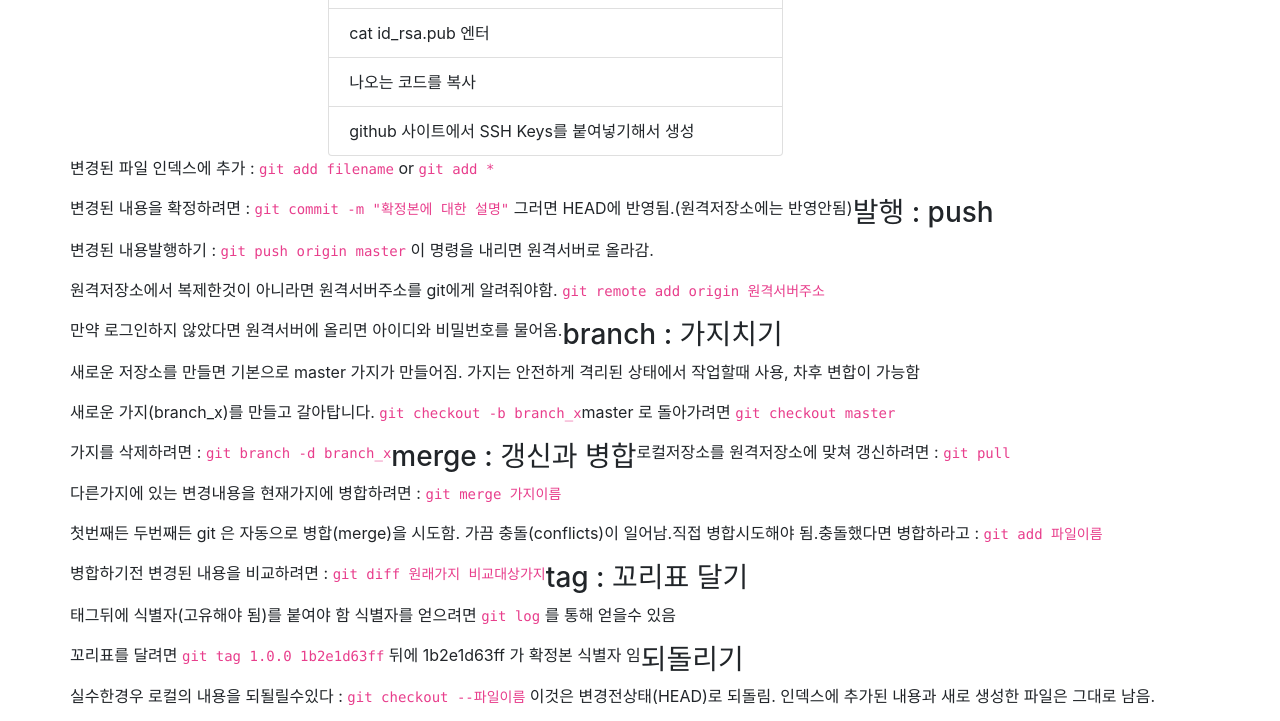
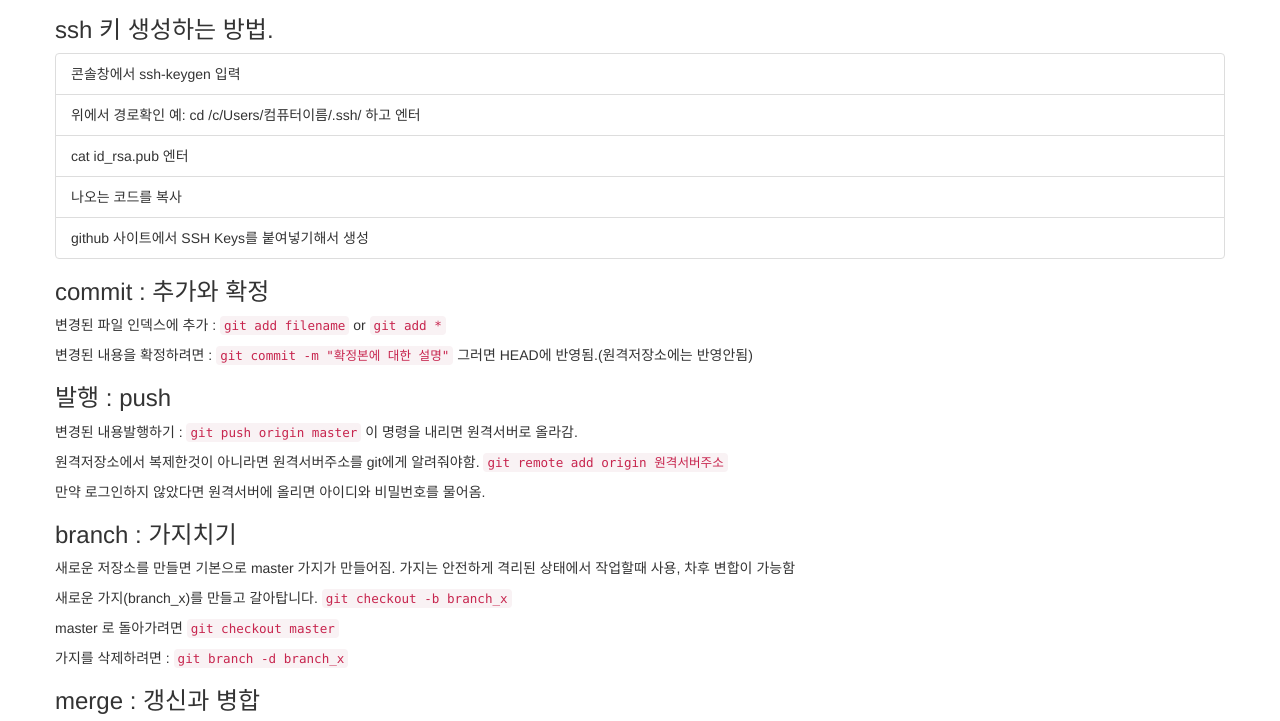
Before and after one commit to jellyday/demunCode, a plain HTML site: page Git사용법/index.html in a window 1280 px wide. Shown: the part 256-977 px from the top of the page. Drawn offline with nearby package versions, Linux system fonts and the light colour scheme.

Commit message:
css js 경로 수정

```diff
--- a/Git사용법/index.html
+++ b/Git사용법/index.html
@@ -1,11 +1,10 @@
 <!doctype html>
-<html lang="en">
+<html lang="ko">
 <head>
 	<meta charset="utf-8">
 	<meta name="viewport" content="width=device-width, initial-scale=1.0">
 	<title>git 사용법</title>
-	<!-- <link rel="stylesheet" href="//netdna.bootstrapcdn.com/bootstrap/3.0.2/css/bootstrap.min.css"> -->
-	<link rel="stylesheet" href="https://github.com/demun/demunCode/blob/master/Git사용법/css/bootstrap.min.css">
+	<link href="http://netdna.bootstrapcdn.com/bootstrap/3.0.2/css/bootstrap.min.css" rel="stylesheet" media="screen">
 </head>
 <body>
 <div class="container">
@@ -55,7 +54,7 @@
 		<p><a href="http://rogerdudler.github.io/git-guide/index.ko.html">git 한글안내서</a></p>
 	</div>
 </div>
-<!-- <script src="//ajax.googleapis.com/ajax/libs/jquery/1.10.2/jquery.min.js"></script>
-<script src="//netdna.bootstrapcdn.com/bootstrap/3.0.2/js/bootstrap.min.js"></script> -->
+<script src="http://ajax.googleapis.com/ajax/libs/jquery/1.10.2/jquery.min.js"></script>
+<script src="http://netdna.bootstrapcdn.com/bootstrap/3.0.2/js/bootstrap.min.js"></script>
 </body>
 </html>
```
